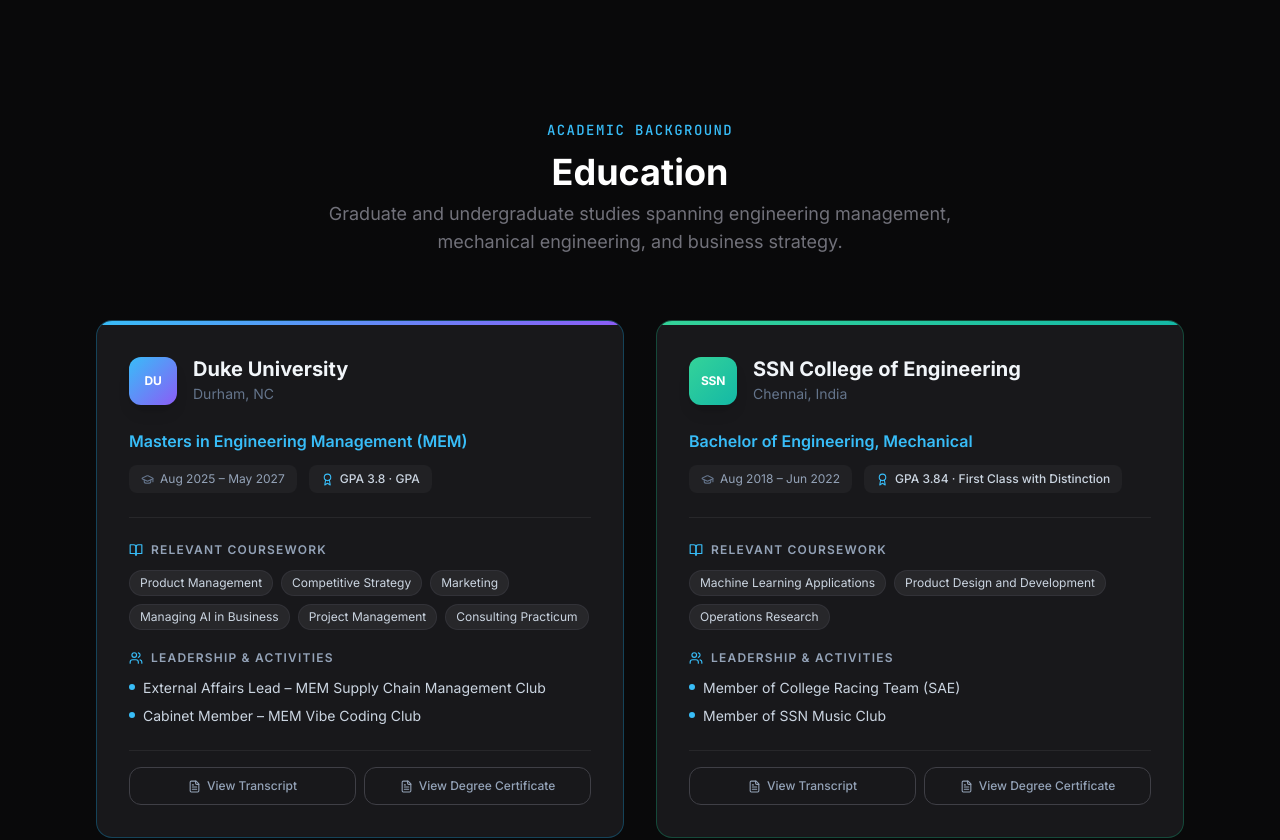
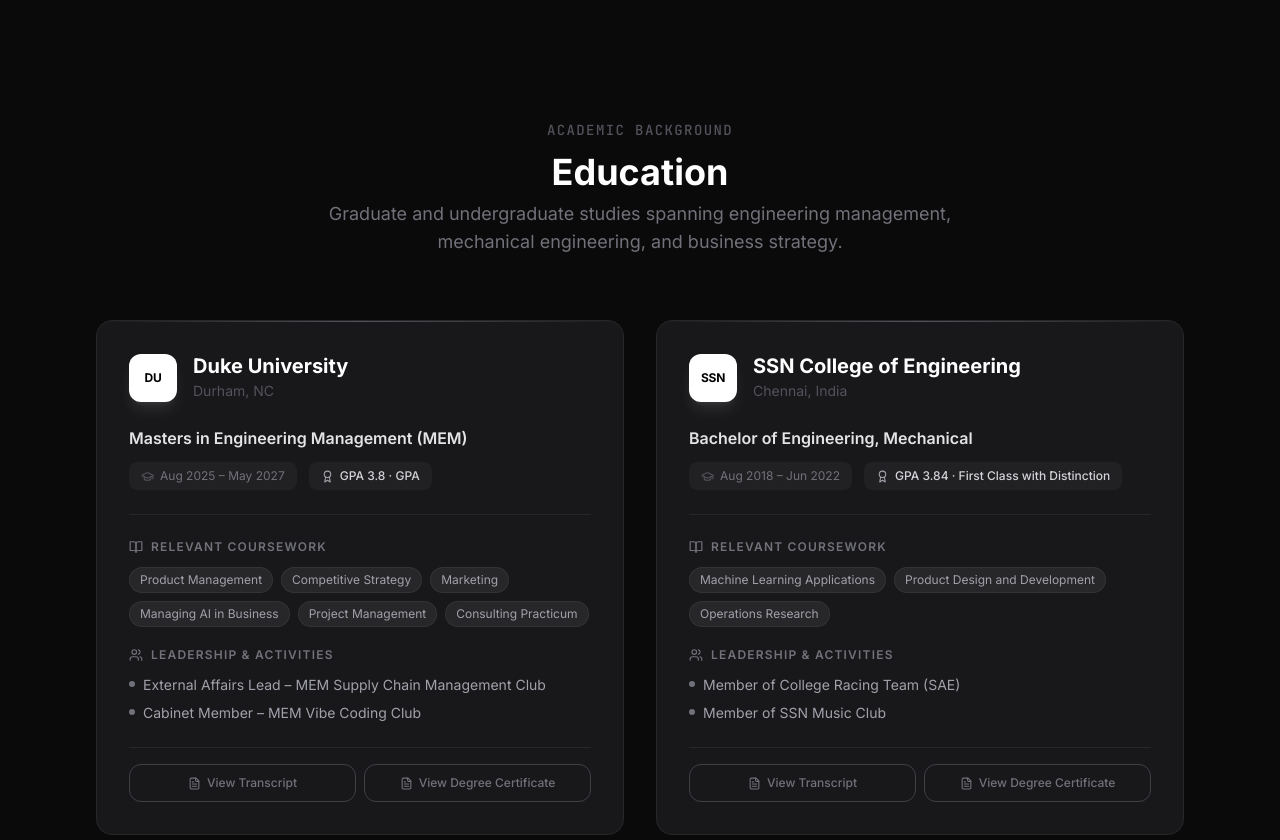
Before and after one commit to Chandrapraban/portfolio-1, a React (Vite) app: page / in a window 1280 px wide. Shown: the part 2280-3120 px from the top of the page. Built offline with nearby package versions, Linux system fonts and the light colour scheme.

Commit message:
theme: Education — monochrome cards, white logo badges

```diff
--- a/src/components/Education.jsx
+++ b/src/components/Education.jsx
@@ -9,8 +9,6 @@ const EDUCATION = [
     period: 'Aug 2025 – May 2027',
     gpa: '3.8',
     gpaLabel: 'GPA',
-    accent: 'from-sky-400 to-violet-500',
-    borderAccent: 'border-sky-500/30',
     logoText: 'DU',
     coursework: [
       'Product Management',
@@ -36,8 +34,6 @@ const EDUCATION = [
     period: 'Aug 2018 – Jun 2022',
     gpa: '3.84',
     gpaLabel: 'First Class with Distinction',
-    accent: 'from-emerald-400 to-teal-500',
-    borderAccent: 'border-emerald-500/30',
     logoText: 'SSN',
     coursework: [
       'Machine Learning Applications',
@@ -58,32 +54,32 @@ const EDUCATION = [
 function EducationCard({ edu, index }) {
   return (
     <ScrollReveal delay={index * 150}>
-      <div className={`group relative flex flex-col h-full bg-zinc-900 border ${edu.borderAccent} rounded-2xl overflow-hidden hover:shadow-2xl hover:shadow-black/40 transition-all duration-300 hover:-translate-y-1`}>
-        {/* Top gradient bar */}
-        <div className={`h-1 w-full bg-gradient-to-r ${edu.accent}`} />
+      <div className="group relative flex flex-col h-full bg-zinc-900 border border-zinc-800 rounded-2xl overflow-hidden hover:border-zinc-600 hover:shadow-2xl hover:shadow-black/60 transition-all duration-300 hover:-translate-y-1">
+        {/* Top bar */}
+        <div className="h-px w-full bg-gradient-to-r from-transparent via-zinc-600 to-transparent" />
 
         <div className="p-6 sm:p-8 flex flex-col h-full">
           {/* School header */}
           <div className="flex items-start gap-4 mb-6">
-            <div className={`flex-shrink-0 w-12 h-12 rounded-xl bg-gradient-to-br ${edu.accent} flex items-center justify-center shadow-lg`}>
-              <span className="text-white font-bold text-xs tracking-tight">{edu.logoText}</span>
+            <div className="flex-shrink-0 w-12 h-12 rounded-xl bg-white flex items-center justify-center shadow-lg shadow-white/10">
+              <span className="text-black font-bold text-xs tracking-tight">{edu.logoText}</span>
             </div>
             <div>
-              <h3 className="text-xl font-bold text-slate-100 leading-tight">{edu.school}</h3>
-              <p className="text-slate-500 text-sm mt-0.5">{edu.location}</p>
+              <h3 className="text-xl font-bold text-white leading-tight">{edu.school}</h3>
+              <p className="text-zinc-600 text-sm mt-0.5">{edu.location}</p>
             </div>
           </div>
 
           {/* Degree & meta */}
           <div className="mb-6 pb-6 border-b border-zinc-800">
-            <p className="text-sky-400 font-semibold text-base mb-3">{edu.degree}</p>
+            <p className="text-zinc-200 font-semibold text-base mb-3">{edu.degree}</p>
             <div className="flex flex-wrap gap-3">
-              <div className="inline-flex items-center gap-1.5 text-xs text-slate-400 bg-zinc-800/60 px-3 py-1.5 rounded-lg">
-                <GraduationCap size={13} className="text-slate-500" />
+              <div className="inline-flex items-center gap-1.5 text-xs text-zinc-500 bg-zinc-800/60 px-3 py-1.5 rounded-lg">
+                <GraduationCap size={13} className="text-zinc-600" />
                 {edu.period}
               </div>
-              <div className="inline-flex items-center gap-1.5 text-xs text-slate-300 bg-zinc-800/60 px-3 py-1.5 rounded-lg font-medium">
-                <Award size={13} className="text-sky-400" />
+              <div className="inline-flex items-center gap-1.5 text-xs text-zinc-300 bg-zinc-800/60 px-3 py-1.5 rounded-lg font-medium">
+                <Award size={13} className="text-zinc-400" />
                 GPA {edu.gpa} · {edu.gpaLabel}
               </div>
             </div>
@@ -92,8 +88,8 @@ function EducationCard({ edu, index }) {
           {/* Coursework */}
           <div className="mb-5">
             <div className="flex items-center gap-2 mb-3">
-              <BookOpen size={14} className="text-sky-400" />
-              <h4 className="text-xs font-semibold text-slate-400 uppercase tracking-widest">
+              <BookOpen size={14} className="text-zinc-500" />
+              <h4 className="text-xs font-semibold text-zinc-500 uppercase tracking-widest">
                 Relevant Coursework
               </h4>
             </div>
@@ -101,7 +97,7 @@ function EducationCard({ edu, index }) {
               {edu.coursework.map((course) => (
                 <span
                   key={course}
-                  className="text-xs px-2.5 py-1 rounded-full bg-zinc-800 text-slate-300 border border-zinc-700/50"
+                  className="text-xs px-2.5 py-1 rounded-full bg-zinc-800 text-zinc-400 border border-zinc-700/50"
                 >
                   {course}
                 </span>
@@ -112,15 +108,15 @@ function EducationCard({ edu, index }) {
           {/* Leadership / Activities */}
           <div className="mb-6 flex-grow">
             <div className="flex items-center gap-2 mb-3">
-              <Users size={14} className="text-sky-400" />
-              <h4 className="text-xs font-semibold text-slate-400 uppercase tracking-widest">
+              <Users size={14} className="text-zinc-500" />
+              <h4 className="text-xs font-semibold text-zinc-500 uppercase tracking-widest">
                 Leadership &amp; Activities
               </h4>
             </div>
             <ul className="space-y-2">
               {edu.leadership.map((item) => (
-                <li key={item} className="flex items-start gap-2 text-sm text-slate-300">
-                  <span className="mt-1.5 w-1.5 h-1.5 flex-shrink-0 rounded-full bg-sky-400" />
+                <li key={item} className="flex items-start gap-2 text-sm text-zinc-400">
+                  <span className="mt-1.5 w-1.5 h-1.5 flex-shrink-0 rounded-full bg-zinc-500" />
                   {item}
                 </li>
               ))}
@@ -133,7 +129,7 @@ function EducationCard({ edu, index }) {
               <a
                 key={doc.label}
                 href={doc.href}
-                className="flex-1 inline-flex items-center justify-center gap-1.5 px-4 py-2.5 rounded-xl text-xs font-medium border border-zinc-700 text-slate-400 hover:text-sky-400 hover:border-sky-500/50 hover:bg-sky-500/5 transition-all duration-200"
+                className="flex-1 inline-flex items-center justify-center gap-1.5 px-4 py-2.5 rounded-xl text-xs font-medium border border-zinc-700 text-zinc-500 hover:text-white hover:border-zinc-500 hover:bg-white/5 transition-all duration-200"
               >
                 <FileText size={13} />
                 {doc.label}
@@ -148,14 +144,11 @@ function EducationCard({ edu, index }) {
 
 export default function Education() {
   return (
-    <section id="education" className="py-24 sm:py-32 relative bg-zinc-950/50">
-      <div className="absolute inset-0 bg-gradient-to-b from-transparent via-zinc-950/30 to-transparent" />
-
+    <section id="education" className="py-24 sm:py-32 relative bg-[#0a0a0a]">
       <div className="relative max-w-6xl mx-auto px-4 sm:px-6 lg:px-8">
-        {/* Section header */}
         <ScrollReveal>
           <div className="text-center mb-16">
-            <p className="text-sky-400 font-mono text-sm font-medium tracking-widest uppercase mb-3">
+            <p className="text-zinc-600 font-mono text-sm font-medium tracking-widest uppercase mb-3">
               Academic Background
             </p>
             <h2 className="section-heading">Education</h2>
@@ -165,7 +158,6 @@ export default function Education() {
           </div>
         </ScrollReveal>
 
-        {/* Cards */}
         <div className="grid grid-cols-1 lg:grid-cols-2 gap-8">
           {EDUCATION.map((edu, i) => (
             <EducationCard key={edu.school} edu={edu} index={i} />
```
